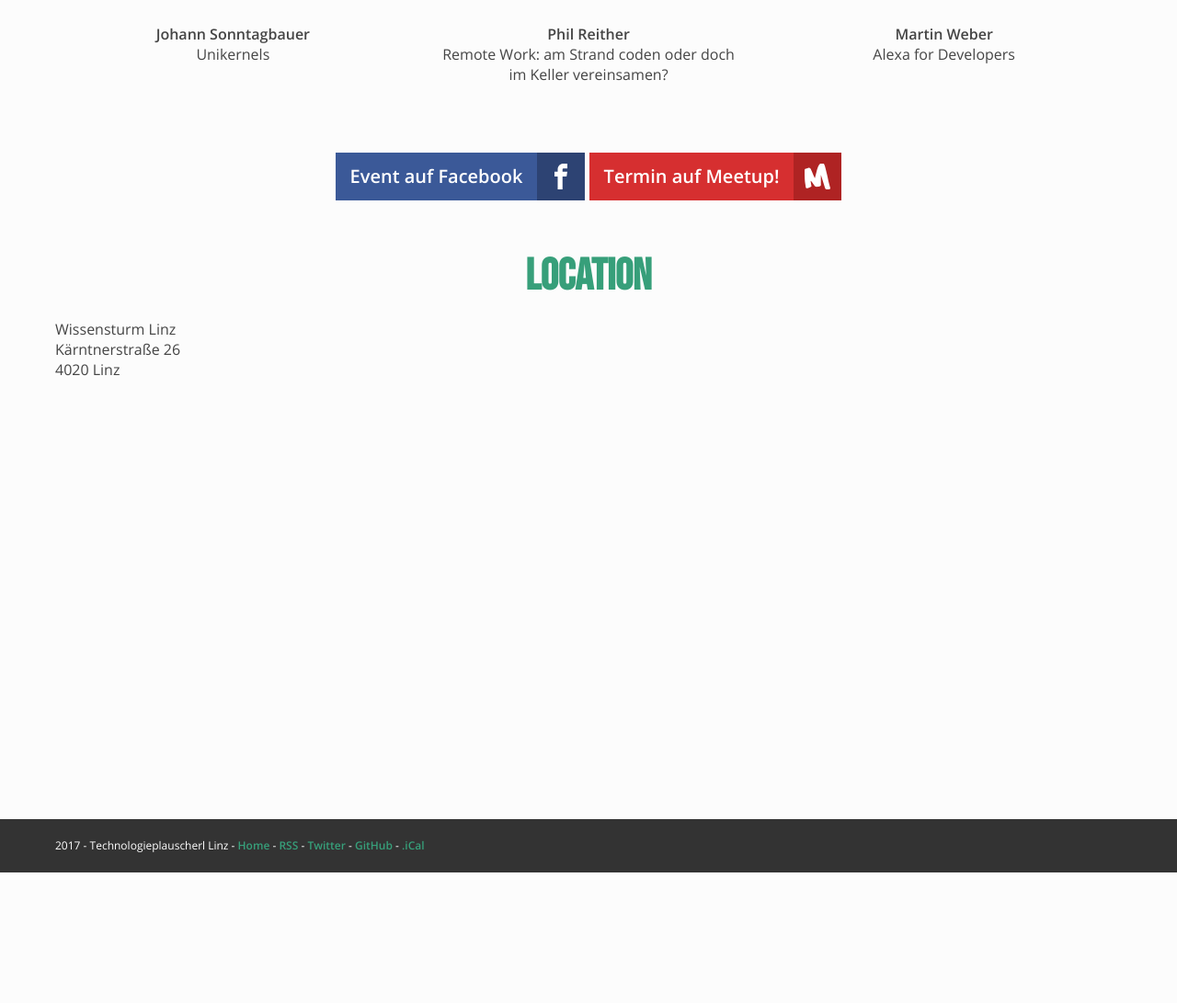
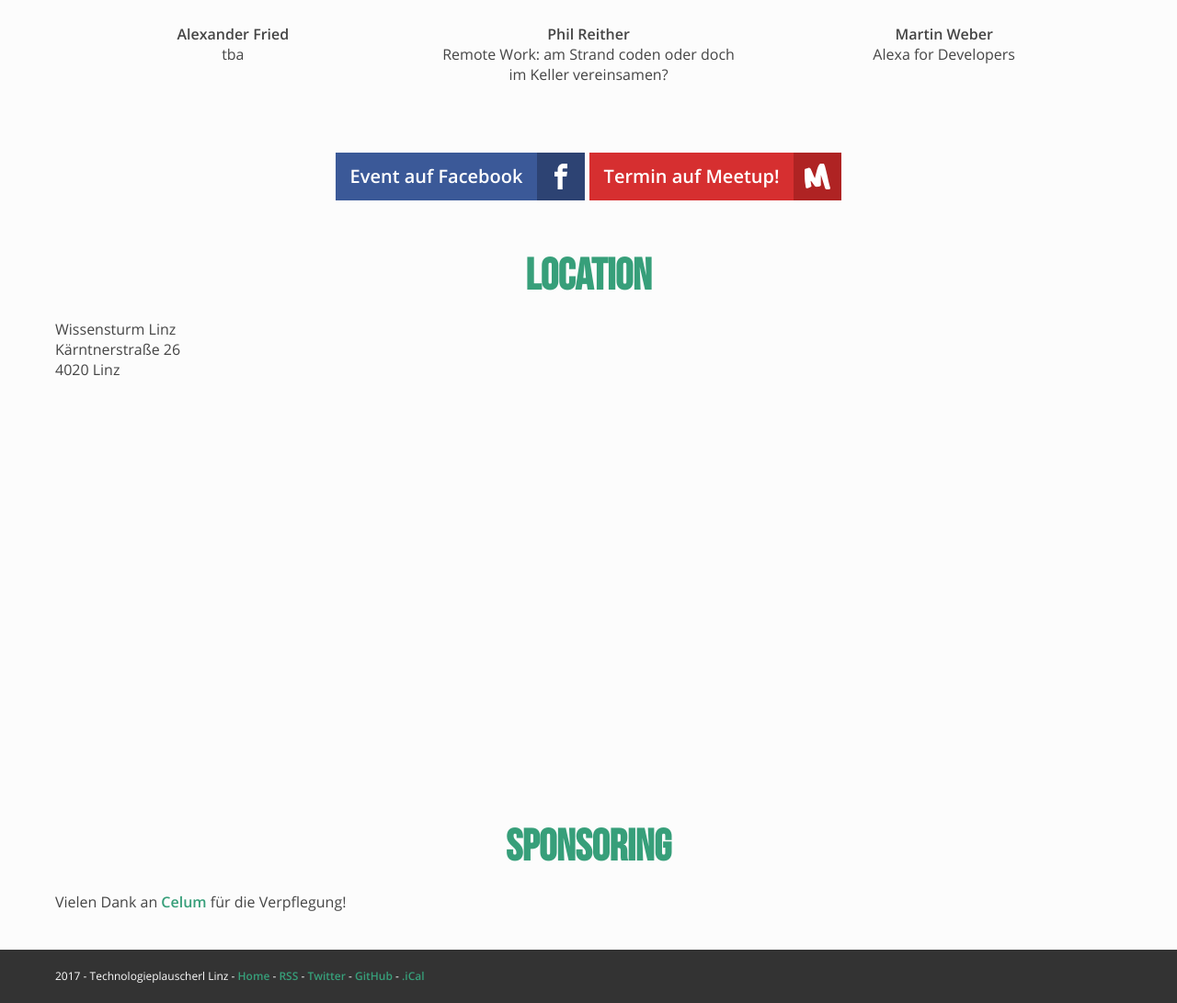
Before and after one commit to mericanAncer127/plauscherl, a Jekyll site: the page built from _plauscherl/46.html, in a window 1280 px wide and 1400 px high, scrolled down 189 px, cut to the strip 309-1400 px from the top of the window. Shown: the whole strip at 92% size. Built offline with Jekyll 4.4.1, drawn with Linux system fonts in a browser that asks for light colours; before the commit the page ends 1447 px from its top, so only the background shows below that.

Commit message:
Add Celum talk & sponsor

```diff
--- a/_plauscherl/46.html
+++ b/_plauscherl/46.html
@@ -18,11 +18,12 @@ location:
   oldmap:
     lat: 48.290776
     lng: 14.288376
+sponsor: <a href="https://www.celum.com/career/">Celum</a>
 speakers:
 -
-  name: Johann Sonntagbauer
-  talk: Unikernels
-  img: https://raw.githubusercontent.com/technologieplauscherl/technologieplauscherl.github.io/master/img/speaker-avatars/johann_hubert_sonntagbauer.jpeg
+  name: Alexander Fried
+  talk: tba
+  img: https://www.celum.com/fileadmin/user_upload/70_Contact/alex.png
 -
   name: Phil Reither
   talk: "Remote Work: am Strand coden oder doch im Keller vereinsamen?"
```
